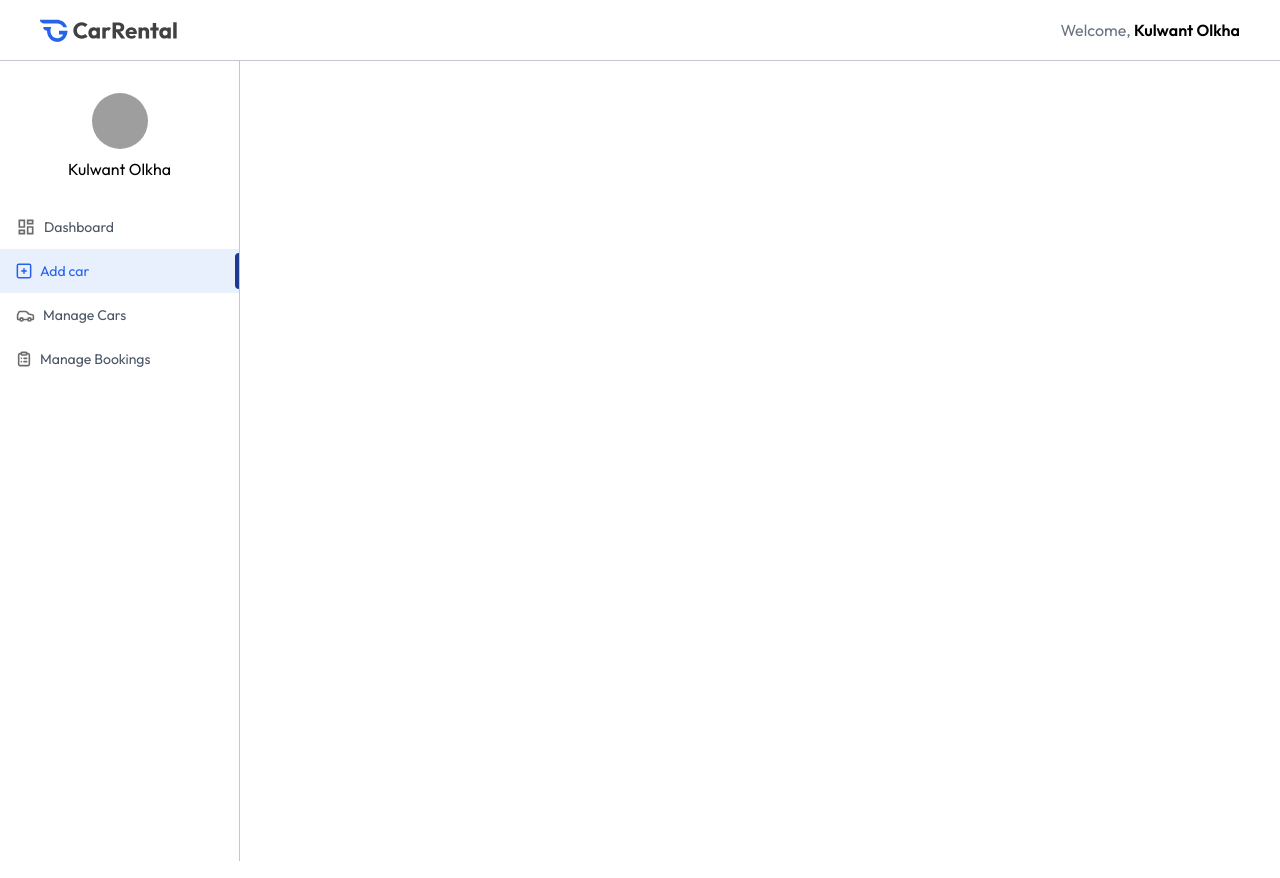
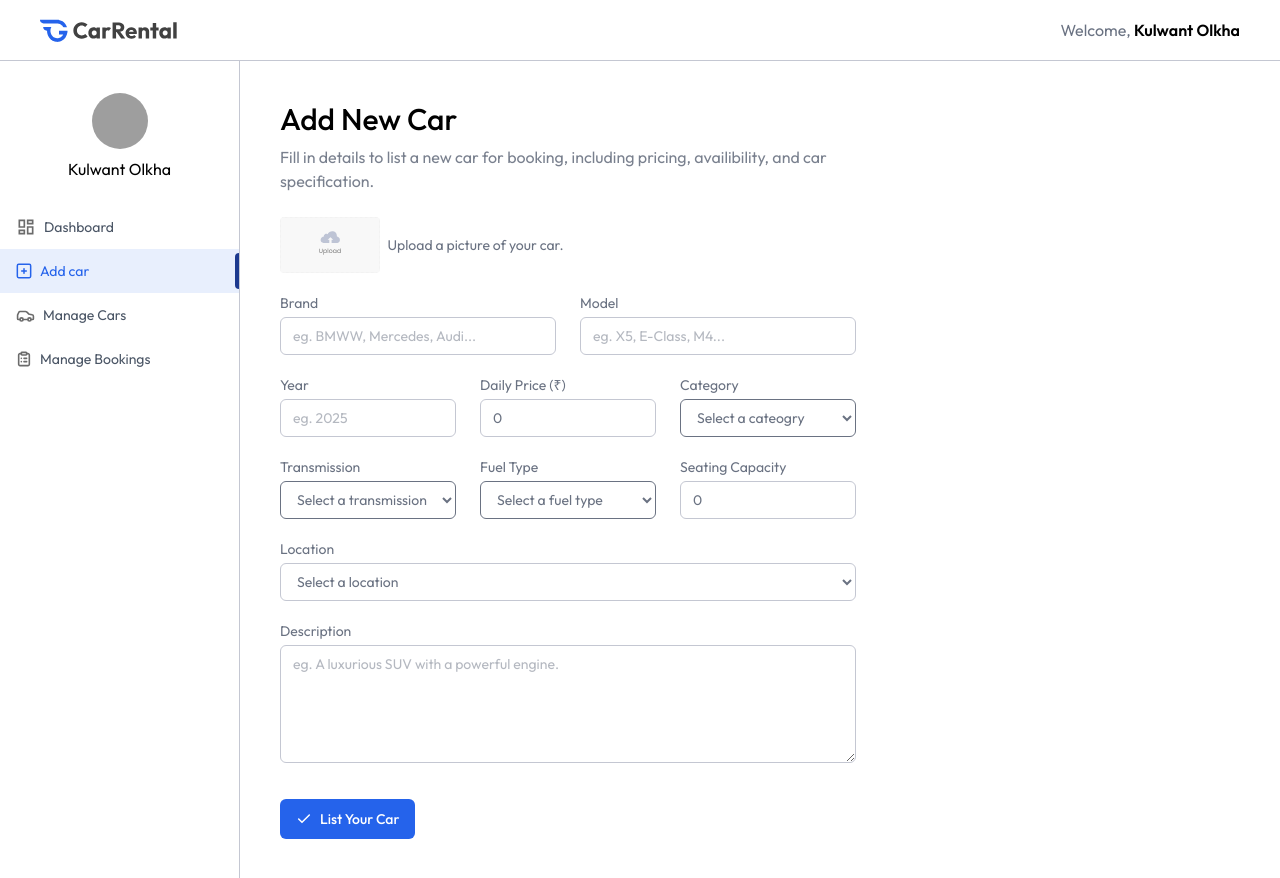
Before and after one commit to Kulwantolkha/Car-Rental-Website, a React (Vite) app in the folder frontend/: page /owner/add-car in a window 1280 px wide. Built offline with nearby package versions, Linux system fonts and the light colour scheme; grey boxes are pictures that could not be loaded.

Commit message:
Implement Add Car form with image upload and car details input

```diff
--- a/frontend/src/Pages/owner/Addcar.jsx
+++ b/frontend/src/Pages/owner/Addcar.jsx
@@ -1,7 +1,195 @@
-import React from 'react'
+import React, { useState } from "react";
+import Title from "../../components/owner/Title";
+import { assets } from "../../assets/assets";
 
 const AddCar = () => {
+  const [image, setImage] = useState(null);
+  const [car, setCar] = useState({
+    brand: "",
+    model: "",
+    year: "",
+    pricePerDay: 0,
+    category: "",
+    fuel_type: "",
+    seating_capacity: 0,
+    location: "",
+    description: "",
+  });
+  const onSubmitHandler = (e) => {
+    e.preventDefault();
+  };
+  return (
+    <>
+      <div className="px-4 py-10 md:px-10 flex-1">
+        <Title
+          title="Add New Car"
+          subTitle="Fill in details to list a new car for booking, including pricing, availibility, and car specification."
+        />
+        <form
+          obSubmit={onSubmitHandler}
+          className="flex flex-col gap-5 text-gray-500 text-sm mt-6 max-w-xl"
+        >
+          <div className="flex items-center gap-2 w-full">
+            <label htmlFor="car-image">
+              <img
+                src={image ? URL.createObjectURL(image) : assets.upload_icon}
+                className="h-14 rounded cursor-pointer"
+              />
+              <input
+                type="file"
+                id="car-image"
+                accept="image/*"
+                hidden
+                onChange={(e) => setImage(e.target.files[0])}
+              />
+            </label>
+            <p className="text-sm text-gray-500">
+              Upload a picture of your car.
+            </p>
+          </div>
 
-}
+          <div className="grid grid-cols-1 md:grid-cols-2 gap-6">
+            <div className="flex flex-col w-full">
+              <label>Brand</label>
+              <input
+                type="text"
+                placeholder="eg. BMWW, Mercedes, Audi..."
+                required
+                className="px-3 py-2 mt-1 border border-borderColor rounded-md outline-none"
+                value={car.brand}
+                onChange={(e) => setCar({ ...car, brand: e.target.value })}
+              />
+            </div>
+            <div className="flex flex-col w-full">
+              <label>Model</label>
+              <input
+                type="text"
+                placeholder="eg. X5, E-Class, M4..."
+                required
+                className="px-3 py-2 mt-1 border border-borderColor rounded-md outline-none"
+                value={car.model}
+                onChange={(e) => setCar({ ...car, model: e.target.value })}
+              />
+            </div>
+          </div>
+
+          <div className="grid grid-cols-1 sm:grid-cols-2 md:grid-cols-3 gap-6">
+            <div className="flex flex-col w-full">
+              <label>Year</label>
+              <input
+                type="number"
+                placeholder="eg. 2025"
+                required
+                className="px-3 py-2 mt-1 border border-borderColor rounded-md outline-none"
+                value={car.year}
+                onChange={(e) => setCar({ ...car, year: e.target.value })}
+              />
+            </div>
+            <div className="flex flex-col w-full">
+              <label>Daily Price ({import.meta.env.VITE_CURRENCY})</label>
+              <input
+                type="number"
+                placeholder="eg. 1000"
+                required
+                className="px-3 py-2 mt-1 border border-borderColor rounded-md outline-none"
+                value={car.pricePerDay}
+                onChange={(e) => setCar({ ...car, year: e.target.value })}
+              />
+            </div>
+            <div className="flex flex-col w-full">
+              <label>Category</label>
+              <select
+                onChange={(e) => setCar({ ...car, category: e.target.value })}
+                className="px-3 py-2 mt-1 border border-coloColor rounded-md outline-none"
+              >
+                <option value="">Select a cateogry</option>
+                <option value="Sedan">Sedan</option>
+                <option value="SUV">SUV</option>
+                <option value="Van">Van</option>
+                <option value="Hatchback">Hatchback</option>
+                <option value="MPV">MPV (Multi-Purpose Vehicles)</option>
+              </select>
+            </div>
+          </div>
+
+          <div className="grid grid-cols-1 sm:grid-cols-2 md:grid-cols-3 gap-6">
+            <div className="flex flex-col w-full">
+              <label>Transmission</label>
+              <select
+                onChange={(e) =>
+                  setCar({ ...car, transmission: e.target.value })
+                }
+                className="px-3 py-2 mt-1 border border-coloColor rounded-md outline-none"
+              >
+                <option value="">Select a transmission</option>
+                <option value="automatic">Automatic</option>
+                <option value="Manual">Manual</option>
+                <option value="Semi-Automatic">Semi-Automatic</option>
+              </select>
+            </div>
+            <div className="flex flex-col w-full">
+              <label>Fuel Type</label>
+              <select
+                onChange={(e) => setCar({ ...car, fuel_type: e.target.value })}
+                value={car.fuel_type}
+                className="px-3 py-2 mt-1 border border-coloColor rounded-md outline-none"
+              >
+                <option value="">Select a fuel type</option>
+                <option value="Gas">Gas</option>
+                <option value="Diesel">Diesel</option>
+                <option value="Petrol">Petrol</option>
+                <option value="Electric">Electric</option>
+                <option value="Hybrid">Hybrid</option>
+              </select>
+            </div>
+            <div className="flex flex-col w-full">
+              <label>Seating Capacity</label>
+              <input
+                type="number"
+                placeholder="4"
+                required
+                className="px-3 py-2 mt-1 border border-borderColor rounded-md outline-none"
+                value={car.seating_capacity}
+                onChange={(e) =>
+                  setCar({ ...car, seating_capacity: e.target.value })
+                }
+              />
+            </div>
+          </div>
+
+          <div className="flex flex-col w-full">
+            <label>Location</label>
+            <select
+              onChange={(e) => setCar({ ...car, location: e.target.value })}
+              value={car.location}
+              className="px-3 py-2 mt-1 border border-borderColor rounded-md outline-none"
+            >
+              <option value="">Select a location</option>
+              <option value="Jaipur">Jaipur</option>
+              <option value="Bangalore">Bangalore</option>
+              <option value="Mumbai">Mumbai</option>
+              <option value="Delhi">Delhi</option>
+            </select>
+          </div>
+          <div className="flex flex-col w-full">
+            <label>Description</label>
+            <textarea
+              rows={5}
+              placeholder="eg. A luxurious SUV with a powerful engine."
+              required
+              className="px-3 py-2 mt-1 border border-borderColor rounded-md outline-none"
+              value={car.description}
+              onChange={(e) => setCar({ ...car, description: e.target.value })}
+            />
+          </div>
+          <button className="flex items-center gap-2 px-4 py-2.5 mt-4 bg-primary text-white rounded-md font-medium w-max cursor-pointer">
+            <img src={assets.tick_icon} />
+            List Your Car
+          </button>
+        </form>
+      </div>
+    </>
+  );
+};
 
 export default AddCar;
--- a/frontend/src/Pages/owner/Dashboard.jsx
+++ b/frontend/src/Pages/owner/Dashboard.jsx
@@ -87,7 +87,7 @@
             ))}
           </div>
 
-        <div className="p-4 md:-6 border border-border-Color rounded-md w-full md:max-w-xs">
+        <div className="p-4 md:-6 border border-borderColor rounded-md w-full md:max-w-xs">
             <h1 className="text-lg font-medium">Monthly Revenue</h1>
             <p className="text-gray-500">Revenue for current month</p>
             <p className="text-3xl mt-6 font-semibold text-primary">{currency}{data.monthlyRevenue}</p>
--- a/frontend/src/assets/assets.js
+++ b/frontend/src/assets/assets.js
@@ -101,7 +101,7 @@
 export const ownerMenuLinks = [
     { name: "Dashboard", path: "/owner", icon: dashboardIcon, coloredIcon: dashboardIconColored },
     { name: "Add car", path: "/owner/add-car", icon: addIcon, coloredIcon: addIconColored },
-    { name: "Manage Cars", path: "/owner/manage-cars", icon: carIcon, coloredIcon: carIconColored },
+    { name: "Manage Cars", path: "/owner/manage-car", icon: carIcon, coloredIcon: carIconColored },
     { name: "Manage Bookings", path: "/owner/manage-bookings", icon: listIcon, coloredIcon: listIconColored },
 ]
 
```
